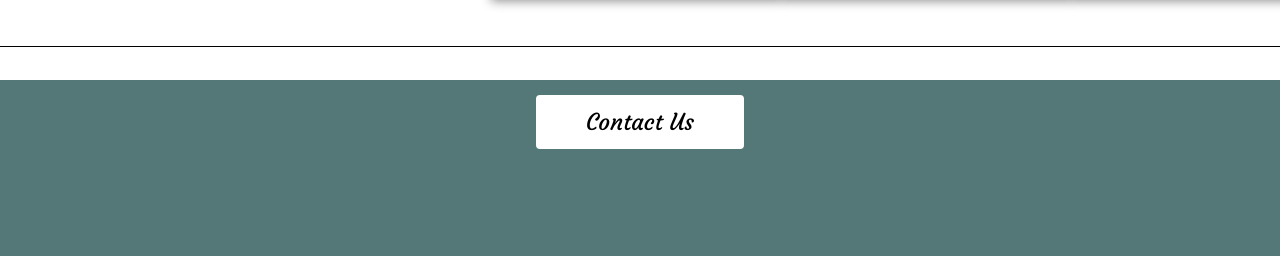
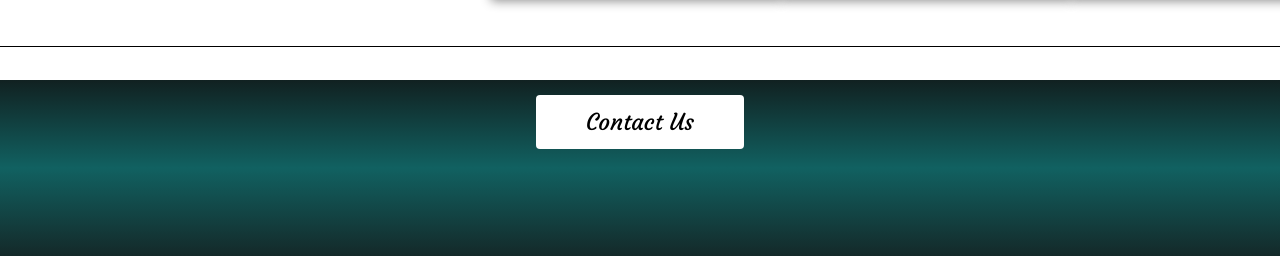
Before and after one commit to Antoniojennings19/FIT--Web-Exercises-Week-01, a plain HTML site: page Index.html in a window 1280 px wide. Shown: the part 782-1038 px from the top of the page. Drawn offline with nearby package versions, Linux system fonts and the light colour scheme.

Commit message:
Changed background color (Footer)

```diff
--- a/Public/CSS/custom-styles.css
+++ b/Public/CSS/custom-styles.css
@@ -217,7 +217,7 @@ p{
 }
 
 .page-footer-grid{
-    background-color: #547878;
+    background-image: linear-gradient(#112121, #116161, #142929);
     height: auto;
     padding-top: 15px;
     padding-bottom: 107px;
```
